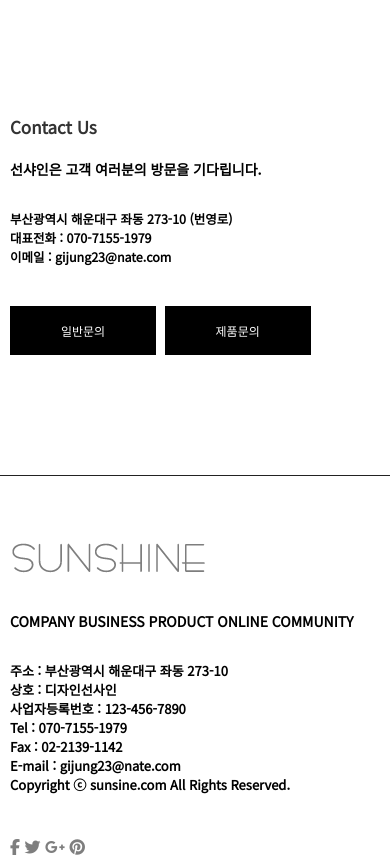
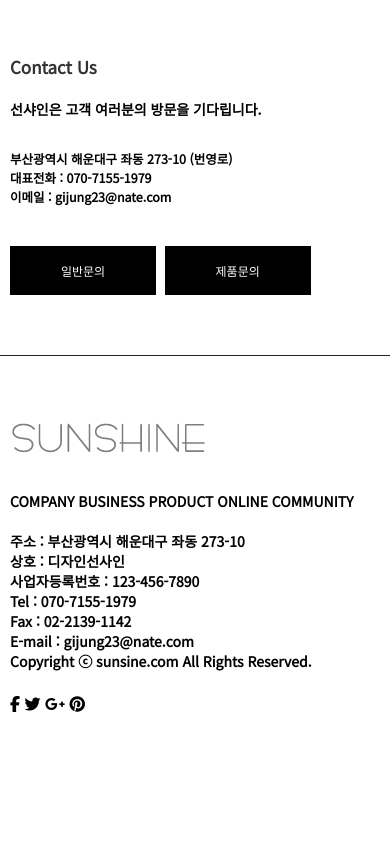
Before and after one commit to joyoung-e/prosample03, a plain HTML site: page index.html in a window 390 px wide. Shown: the part 5784-6648 px from the top of the page. After the commit the page ends 6549 px from the top, so only its background shows below. Drawn offline with nearby package versions, Linux system fonts and the light colour scheme.

Commit message:
Add files via upload

```diff
--- a/css/index.css
+++ b/css/index.css
@@ -416,30 +416,24 @@ img {
 }
 #footer {
   margin-top: 50px;
-  padding-top: 50px;
+  padding: 50px 0;
   border-top: 1px solid #222;
 }
 #footer .row {
   overflow: hidden;
 }
-#footer .btmlogo {
+#footer .row .btmlogo {
   float: left;
 }
-#footer .btmmenu {
-  float: left;
+#footer .row .btmmenu {
+  float: right;
 }
-#footer .btmmenu .companyinfo {
+#footer .row .btmmenu .companyinfo {
   float: right;
   font-size: 14px;
   font-weight: bold;
-  padding: 0 20px 50px 0;
 }
-#footer .btmmenu .addr {
-  font-size: 13px;
-  padding-top: 30px;
-}
-#footer .btmmenu .sns {
+#footer .btmmenu .companyinfo .sns {
   float: right;
   opacity: 50%;
-  padding-right: 15px;
 }
--- a/css/rwdindex.css
+++ b/css/rwdindex.css
@@ -272,7 +272,7 @@
     width: 100%;
     background: #fff;
     height: auto;
-    padding: 70px 0;
+    padding: 10px 0;
   }
   #section .contact .query h3 {
     font-size: 17px;
@@ -304,15 +304,21 @@
     float: left;
     width: 100%;
   }
+  #footer .btmmenu {
+    float: right;
+    width: 100%;
+  }
   #footer .btmmenu .companyinfo {
-    float: right;
+    float: left;
     width: 100%;
     margin: 20px 0;
   }
+  #footer .btmmenu .addr {
+    margin-top: 20px;
+  }
   #footer .btmmenu .sns {
-    float: right;
+    float: left;
     width: 100%;
-    margin-top: -30px;
   }
   #footer span {
     display: block;
```
